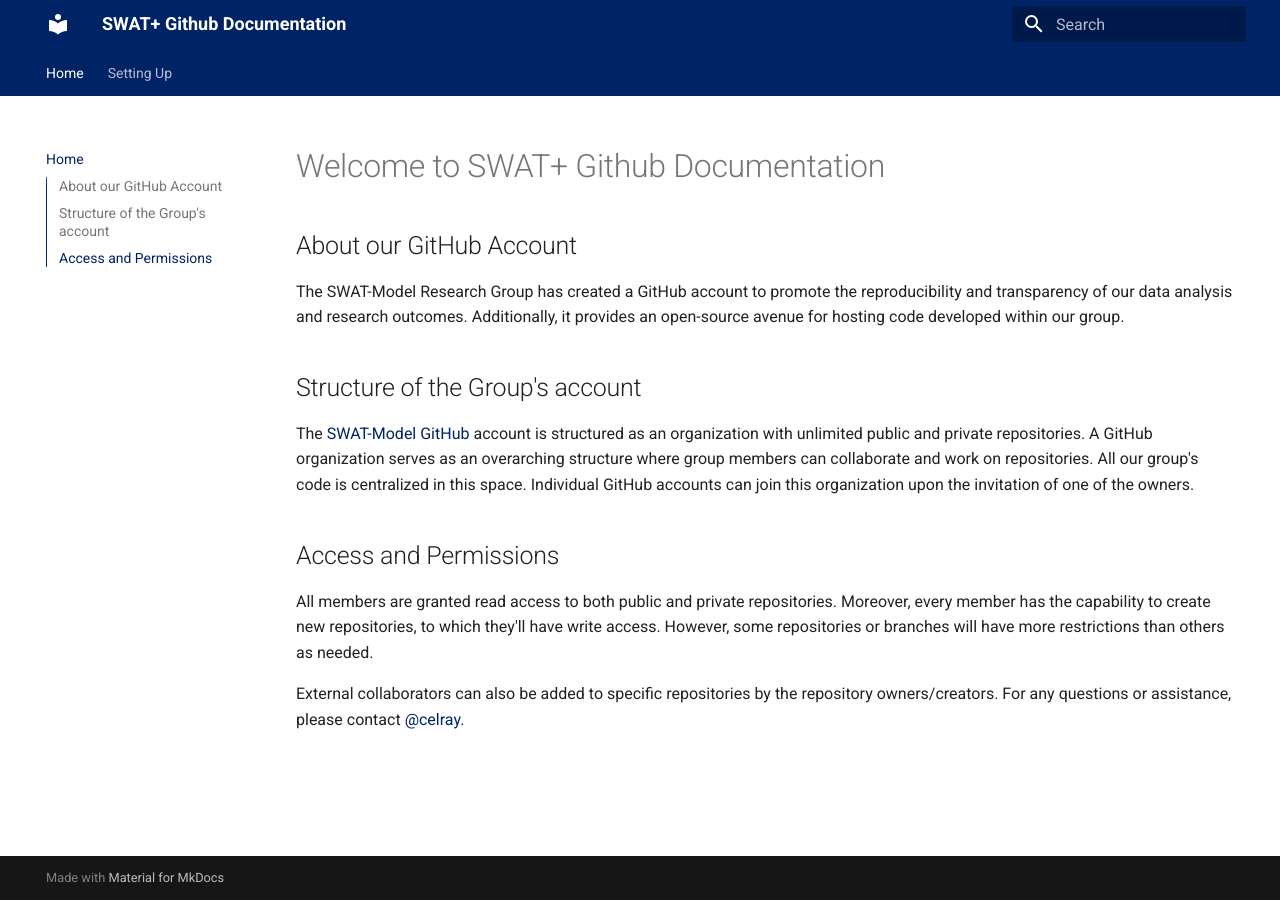
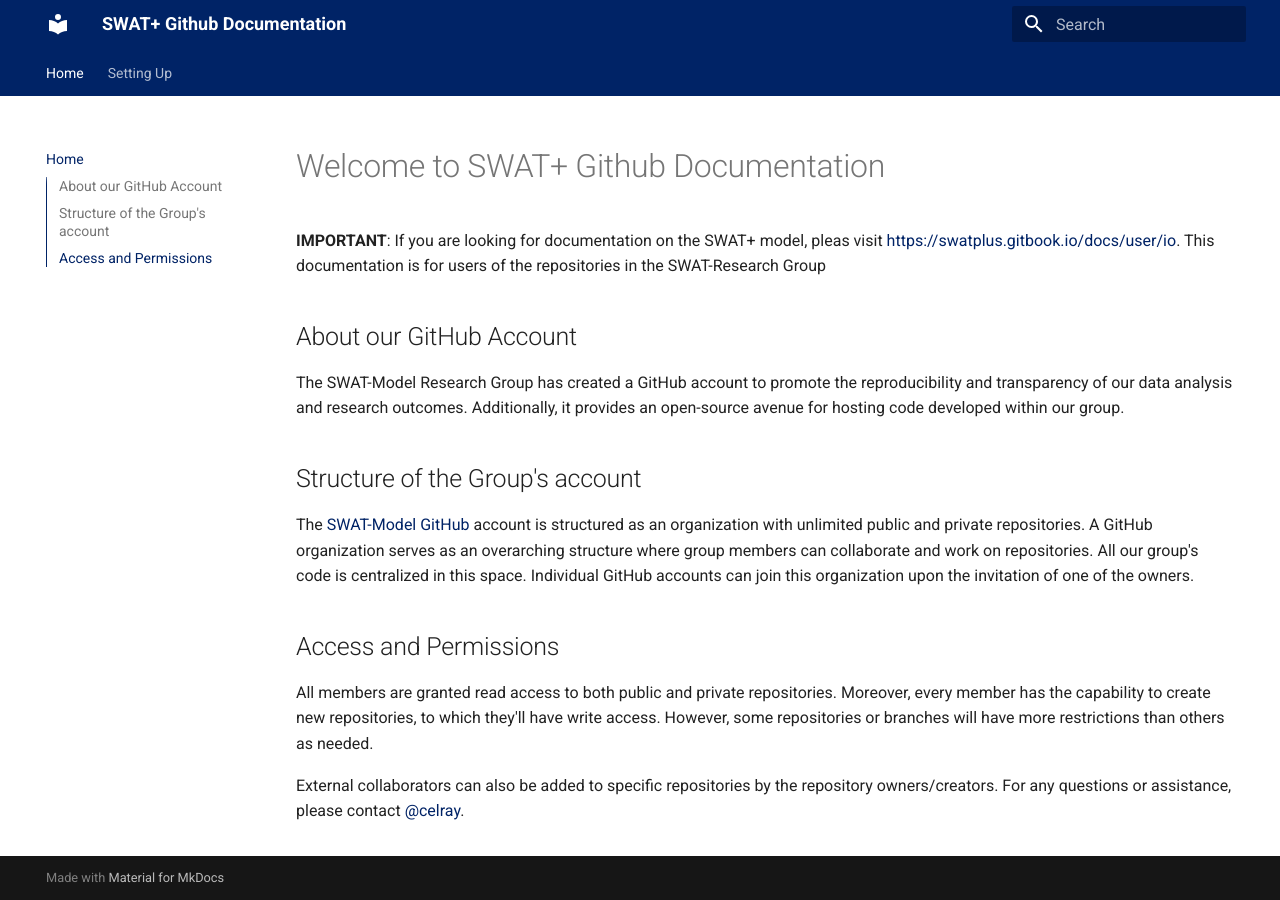
Before and after one commit to swat-model/swat-model.github.io, an MkDocs documentation site: the page built from docs/index.md, in a window 1280 px wide. Built offline with MkDocs 1.6.1 and Material for MkDocs 9.7.7, drawn with Linux system fonts in a browser that asks for light colours.

Commit message:
updated welcome page

```diff
--- a/docs/index.md
+++ b/docs/index.md
@@ -1,4 +1,7 @@
 # Welcome to SWAT+ Github Documentation
+
+**IMPORTANT**:
+If you are looking for documentation on the SWAT+ model, pleas visit [https://swatplus.gitbook.io/docs/user/io](https://swatplus.gitbook.io/docs/user/io). This documentation is for users of the repositories in the SWAT-Research Group
 
 ## About our GitHub Account
 
```
